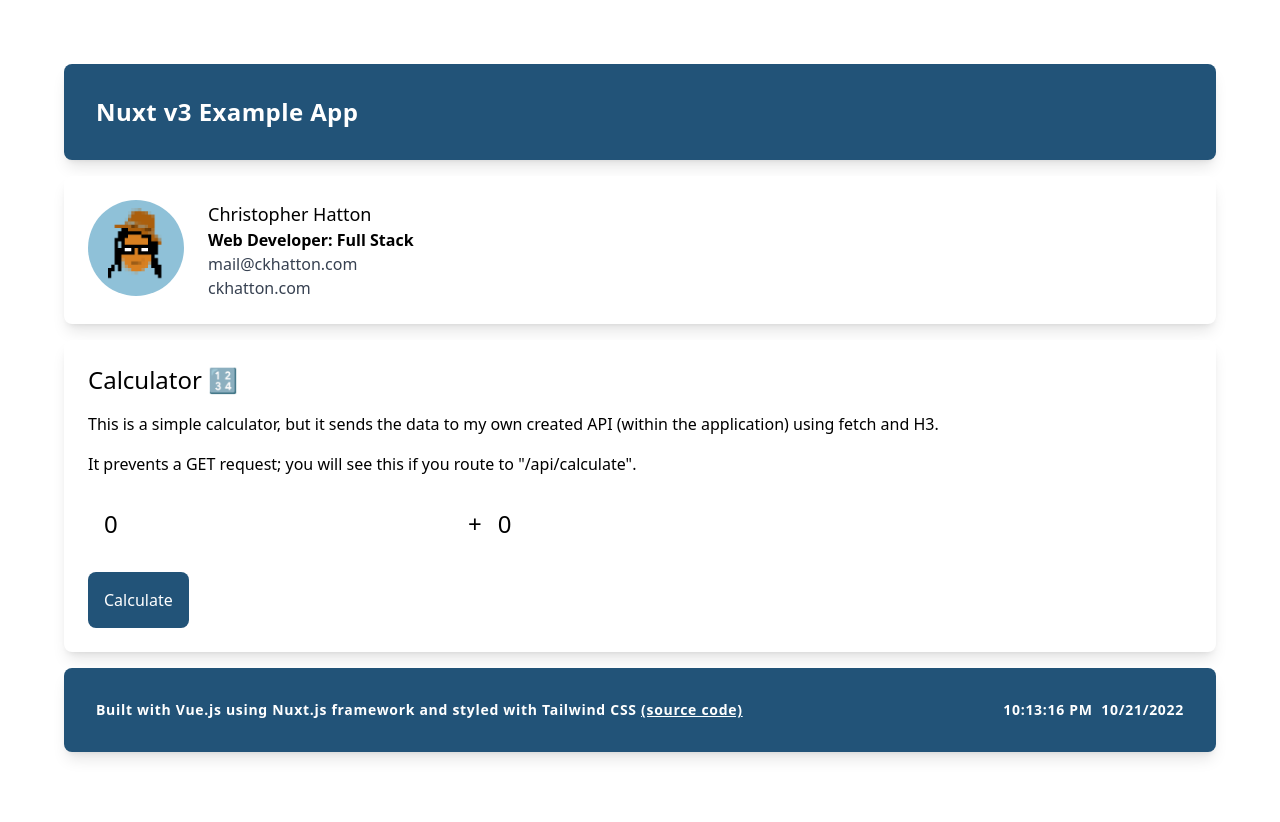
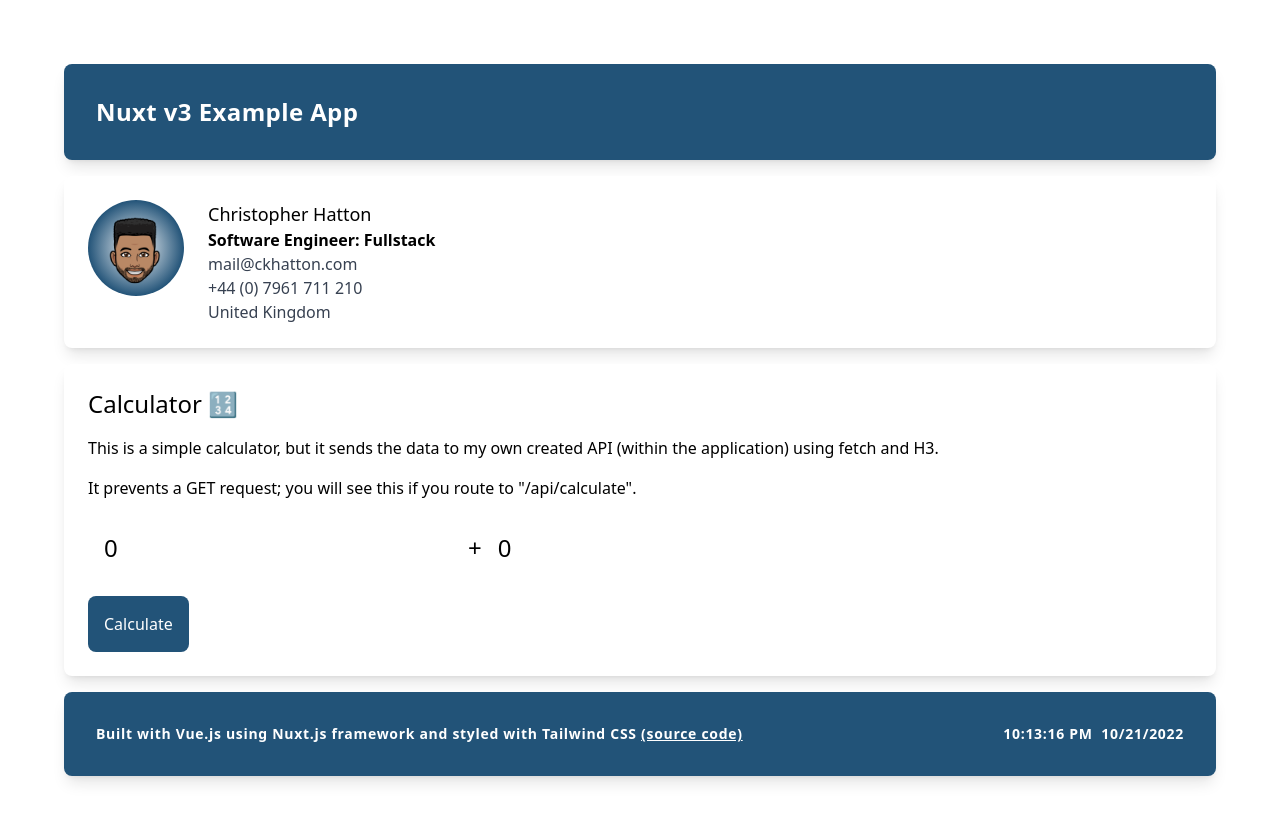
Before and after one commit to ckhatton/nuxt-example-app, a Nuxt app: page / in a window 1280 px wide. Shown: the top 822 px of the page. Built offline with nearby package versions, Linux system fonts and the light colour scheme.

Commit message:
build(contact): add further information

```diff
--- a/components/Contact.vue
+++ b/components/Contact.vue
@@ -1,17 +1,18 @@
 <template>
   <div class="md:flex bg-white rounded-lg shadow-lg p-6 mb-4">
-    <img class="h-16 w-16 md:h-24 md:w-24 rounded-full mx-auto md:mx-0 md:mr-6" src="/avatar.png" loading="lazy" />
+    <img class="h-16 w-16 md:h-24 md:w-24 rounded-full bg-gradient mx-auto md:mx-0 md:mr-6" src="/avatar.png" />
     <div class="text-center md:text-left">
       <h3 class="text-lg">Christopher Hatton</h3>
-      <div class="text-green font-semibold">Web Developer: Full Stack</div>
+      <div class="text-green font-semibold">Software Engineer: Fullstack</div>
       <div class="text-gray-700"><a href="mailto:mail@ckhatton.com">mail@ckhatton.com</a></div>
-      <div class="text-gray-700"><a href="https://ckhatton.com">ckhatton.com</a></div>
+      <div class="text-gray-700"><a href="tel:+447961711210">+44 (0) 7961 711 210</a></div>
+      <div class="text-gray-700">United Kingdom</div>
     </div>
   </div>
 </template>
 
-<script>
-export default {
-  name: 'Contact'
+<style scoped>
+.bg-gradient {
+  background-image: radial-gradient(circle closest-side, #ffffff, #225378);
 }
-</script>
+</style>
```
Also changed, not shown: public/avatar.png.
